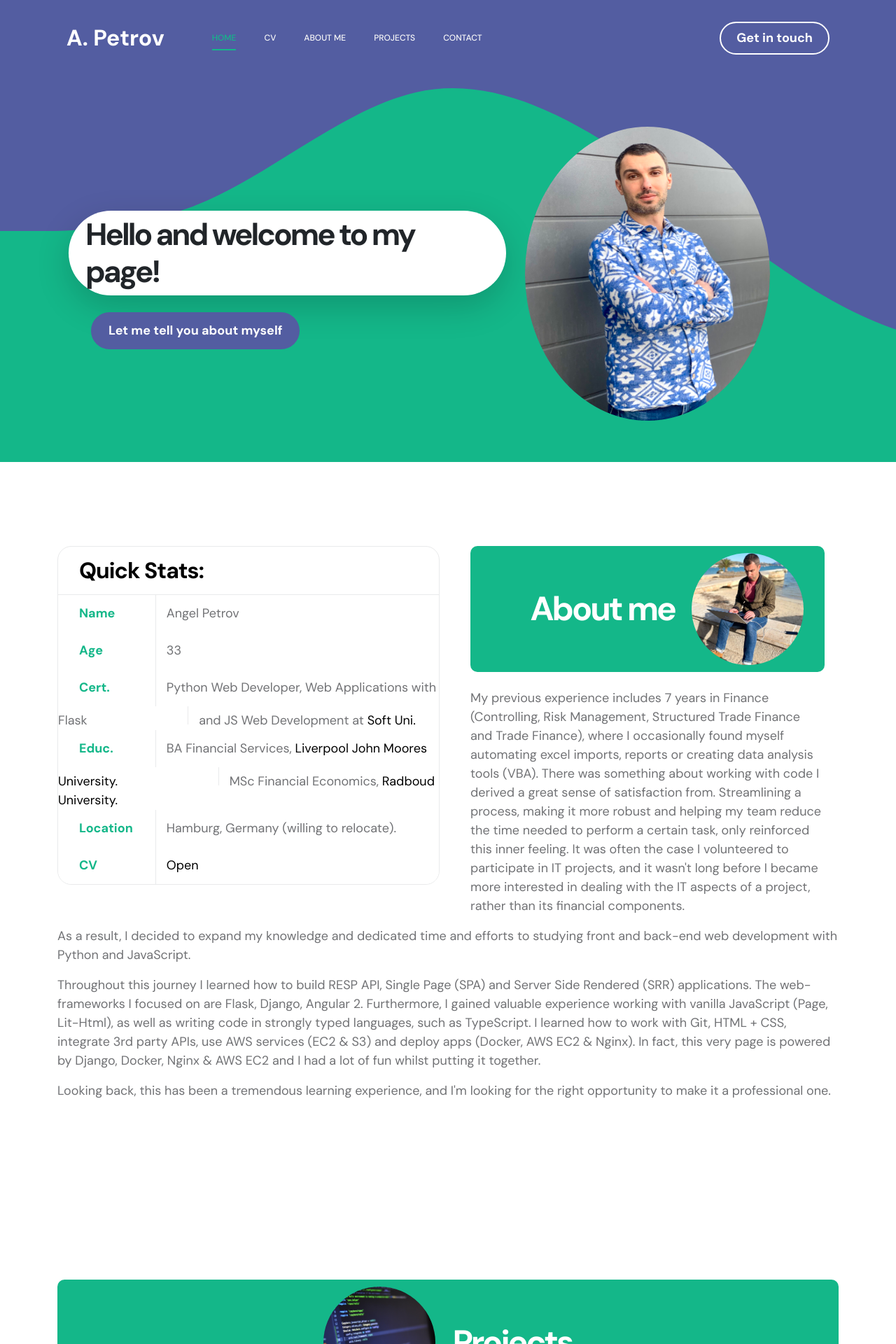
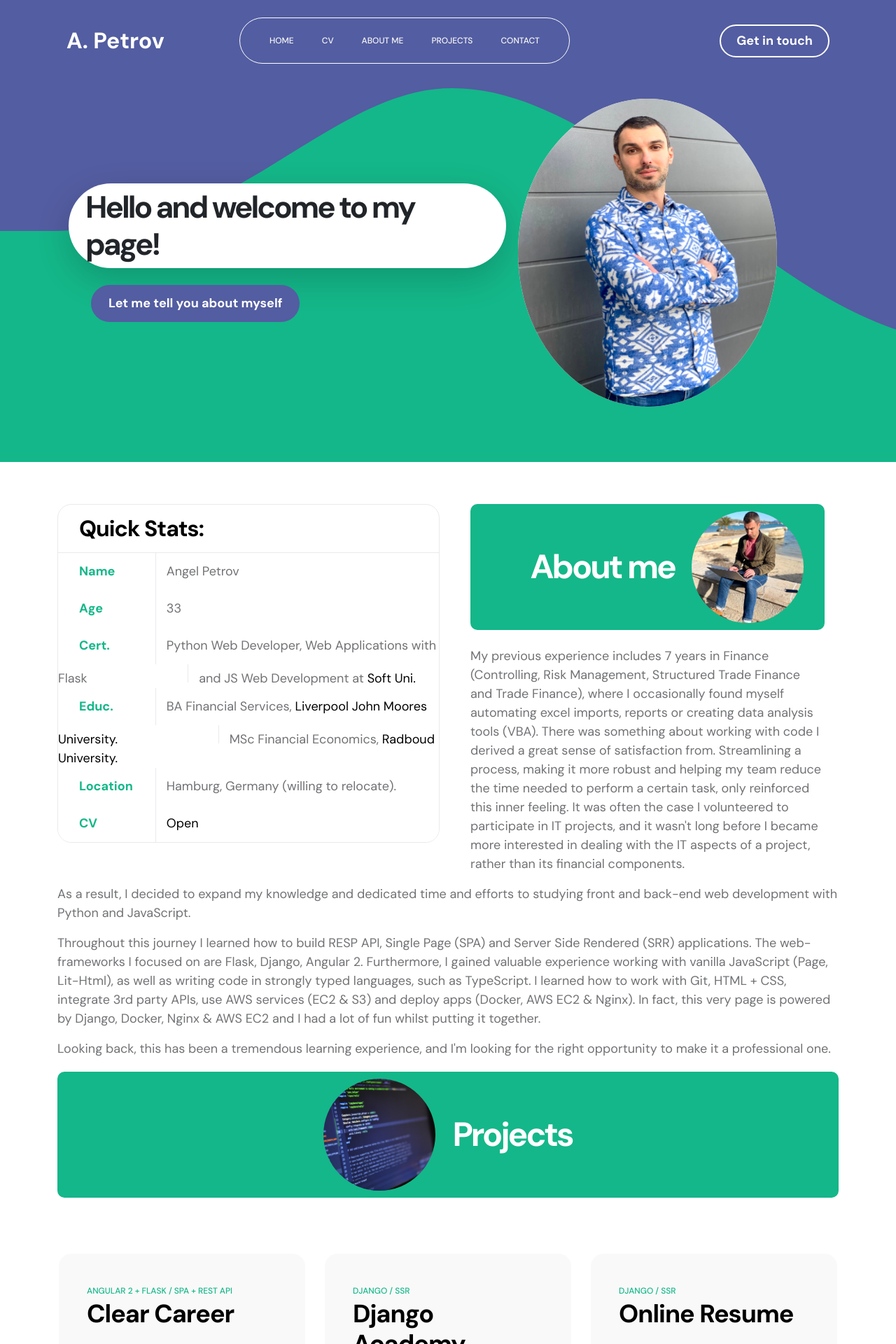
Before and after one commit to petrov8/Portfolio, a Django app: page / in a window 1280 px wide. Shown: the top 1920 px of the page at 70% size. Run offline with Django 4.2, Linux system fonts and the light colour scheme; parts of the project's set-up code (start-up, migrations or seed data) failed here and were passed over; some libraries are stand-ins or nearby versions.

Commit message:
404 error handling added, edited static files links, custom css class added

```diff
--- /dev/null
+++ b/Portfolio/exceptions.py
@@ -0,0 +1,6 @@
+
+from django.shortcuts import render
+
+
+def handle_404(request, exception):
+    return render(request, "exceptions/404.html", status=404)
--- a/Portfolio/settings.py
+++ b/Portfolio/settings.py
@@ -27,9 +27,11 @@ BASE_DIR = Path(__file__).resolve().parent.parent
 SECRET_KEY = 'django-insecure-8^b70)+%y!-!1@(zpa$38_%^6un09f*!!3d1e6k1e+-!ph(1+$'
 
 # SECURITY WARNING: don't run with debug turned on in production!
-DEBUG = True
+DEBUG = os.environ.get("DEBUG")
 
-ALLOWED_HOSTS = []
+print(DEBUG)
+
+ALLOWED_HOSTS = os.environ.get("ALLOWED_HOSTS").split(" ")
 
 EMAIL_BACKEND = "anymail.backends.sendinblue.EmailBackend"
 
--- a/Portfolio/urls.py
+++ b/Portfolio/urls.py
@@ -15,8 +15,13 @@ Including another URLconf
 """
 from django.contrib import admin
 from django.urls import path, include
+from Portfolio import exceptions as ex
+
 
 urlpatterns = [
     path('admin/', admin.site.urls),
     path("", include('app_home.urls')),
 ]
+
+
+handler404 = ex.handle_404
--- a/app_home/urls.py
+++ b/app_home/urls.py
@@ -1,5 +1,6 @@
 from django.urls import path
 import app_home.views as resource
+
 
 urlpatterns = [
     path("", resource.home_view, name="home"),
--- a/app_home/views.py
+++ b/app_home/views.py
@@ -10,11 +10,11 @@ from app_home.forms import ContactForm
 def home_view(request):
     form = ContactForm(request.POST or None)
     email_sent = False
-    form_errors = True if form.errors else False
+    form_errors = False
 
     if request.method == "POST":
-        if not form_errors:
-            email_sent = True
+        form_errors = True if form.errors else False
+        email_sent = True if send_email(request) else False
 
     return render(request, "base.html", {
         "form": form,
--- /dev/null
+++ b/static/css/custom.css
@@ -0,0 +1,71 @@
+
+
+.pb-300 {
+    padding-bottom: 300px;
+}
+
+.pb-350 {
+    padding-bottom: 350px;
+}
+.pb-250 {
+    padding-bottom: 250px!important;
+}
+
+.section-padding {
+    padding-bottom: 20px!important;
+    padding-top: 70px!important;
+}
+
+.section-padding-hero {
+    padding-top: 1px!important;
+    padding-bottom: 40px!important;
+}
+
+.section-padding-about {
+    padding-bottom: 1px!important;
+    padding-top: 60px!important;
+}
+
+.section-padding-projects {
+    padding-top: 1px!important;
+    padding-bottom: 30px!important;
+
+}
+
+.btn-message {
+    margin-bottom: 13px!important;
+}
+
+.pic-hero {
+    height: 440px!important;
+    width: 370px!important;
+}
+
+.pic-error {
+    height: 340px!important;
+    width: 340px!important;
+}
+
+.pic-error-404 {
+    height: 420px!important;
+    width: 380px!important;
+}
+
+.nav-btn-custom {
+    font-size: 13px;
+}
+
+.menu-btns {
+  border-radius: var(--border-radius-large);
+  background: transparent;
+  border-width: 1px;
+  font-size: 14px;!important;
+  border-style: solid;
+  border-color: var(--white-color);
+  color: var(--white-color);
+  padding: 8px 22px;
+}
+
+.nav-link-custom {
+    font-size: 14px;!important;
+}
--- a/templates/base.html
+++ b/templates/base.html
@@ -1,61 +1,55 @@
 <!doctype html>
 <html lang="en">
 
-    <head>
-        <meta charset="utf-8">
-        <meta name="viewport" content="width=device-width, initial-scale=1">
+{% load static %}
 
-        <meta name="description" content="">
-        <meta name="author" content="TemplateMo">
+    <!-- START HEADERS -->
 
-        <title href="">Angel's website</title>
+    {% include 'partials/headers.html' %}
 
-        <!-- CSS FILES -->
-        <link rel="preconnect" href="https://fonts.googleapis.com">
-
-        <link rel="preconnect" href="https://fonts.gstatic.com" crossorigin>
-
-        <link href="https://fonts.googleapis.com/css2?family=DM+Sans:wght@400;500;700&display=swap" rel="stylesheet">
-
-        <link href="/static/css/bootstrap.min.css" rel="stylesheet">
-
-        <link href="/static/css/bootstrap-icons.css" rel="stylesheet">
-
-        <link href="/static/css/magnific-popup.css" rel="stylesheet">
-
-        <link href="/static/css/templatemo-first-portfolio-style.css" rel="stylesheet">
-
-
-    </head>
+    <!-- END -->
 
     <body>
 
+    <!-- START NAV -->
 
         {% include 'partials/nav.html' %}
+
+    <!-- END -->
 
 
         <main>
 
             {% include 'partials/home.html' %}
 
+        <!-- START ABOUT_ME -->
+
             {% include 'partials/about_me.html' %}
+
+        <!-- END -->
+
+
+        <!-- START PROJECTS -->
 
             {% include "partials/projects.html" %}
 
+        <!-- END -->
+
+
+        <!-- START CONTACT SECTION -->
+
             {% include 'partials/contact.html' %}
+
+        <!-- END -->
 
         </main>
 
+
+        <!-- START FOOTER  -->
+
         {% include 'partials/footer.html' %}
 
-        <!-- JAVASCRIPT FILES -->
-        <script src="/static/js/jquery.min.js"></script>
-        <script src="/static/js/bootstrap.min.js"></script>
-        <script src="/static/js/jquery.sticky.js"></script>
-        <script src="/static/js/click-scroll.js"></script>
-        <script src="/static/js/jquery.magnific-popup.min.js"></script>
-        <script src="/static/js/magnific-popup-options.js"></script>
-        <script src="/static/js/custom.js"></script>
+        <!-- END -->
 
     </body>
 </html>
--- a/templates/partials/about_me.html
+++ b/templates/partials/about_me.html
@@ -1,6 +1,6 @@
 
 
-            <section class="about section-padding" id="about_me">
+            <section class="about  section-padding-about" id="about_me">
                 <div class="container">
                     <div class="row">
 
--- a/templates/partials/contact.html
+++ b/templates/partials/contact.html
@@ -22,7 +22,7 @@
                                 {% if form.errors %}
                                     {% for field in form %}
                                         {% for error in field.errors %}
-                                            <li class="custom-btn" style="background: red; font-weight: normal"> "{{ field.label }}" - {{ error }}</li>
+                                            <li class="custom-btn btn-message" style="background: red; font-weight: normal"> "{{ field.label }}" - {{ error }}</li>
                                         {% endfor %}
                                     {% endfor %}
                                 {% endif %}
--- a/templates/partials/footer.html
+++ b/templates/partials/footer.html
@@ -1,3 +1,5 @@
+
+{% load static %}
 
         <footer class="site-footer">
             <div class="container">
@@ -6,9 +8,7 @@
                     <div class="col-lg-12 col-12">
                         <div class="copyright-text-wrap">
                             <p class="mb-0">
-                                <span class="copyright-text">Copyright © 2023 <a>Angel Petrov</a>. All rights reserved.</span>
-                                Template by:
-                                <a rel="sponsored" href="https://templatemo.com" target="_blank">TemplateMo</a>
+                                <span class="copyright-text">Copyright © 2023 <a>A. Petrov</a>. All rights reserved.</span>
                             </p>
                         </div>
                     </div>
@@ -16,3 +16,11 @@
                 </div>
             </div>
         </footer>
+
+        <script src="{% static 'js/jquery.min.js' %}"></script>
+        <script src="{% static 'js/bootstrap.min.js'%}"></script>
+        <script src={% static 'js/jquery.sticky.js' %}></script>
+        <script src={% static 'js/click-scroll.js' %}></script>
+        <script src={% static 'js/jquery.magnific-popup.min.js' %}></script>
+        <script src={% static 'js/magnific-popup-options.js' %}></script>
+        <script src={% static 'js/custom.js'%}></script>
--- /dev/null
+++ b/templates/partials/headers.html
@@ -0,0 +1,32 @@
+
+
+{% load static %}
+
+
+    <head>
+        <meta charset="utf-8">
+        <meta name="viewport" content="width=device-width, initial-scale=1">
+
+        <meta name="description" content="">
+        <meta name="author" content="TemplateMo">
+
+        <title href="">Angel's website</title>
+
+        <!-- CSS FILES -->
+        <link rel="preconnect" href="https://fonts.googleapis.com">
+
+        <link rel="preconnect" href="https://fonts.gstatic.com" crossorigin>
+
+        <link href="https://fonts.googleapis.com/css2?family=DM+Sans:wght@400;500;700&display=swap" rel="stylesheet">
+
+        <link href="{% static 'css/bootstrap.min.css' %}" rel="stylesheet">
+
+        <link href= "{% static 'css/custom.css' %}" rel="stylesheet">
+
+        <link href="{% static 'css/bootstrap-icons.css' %}" rel="stylesheet">
+
+        <link href="{% static 'css/magnific-popup.css'%}" rel="stylesheet">
+
+        <link href="{% static 'css/templatemo-first-portfolio-style.css'%}" rel="stylesheet">
+
+    </head>
--- a/templates/partials/home.html
+++ b/templates/partials/home.html
@@ -1,6 +1,8 @@
 
-            <section class="hero d-flex justify-content-center align-items-center" id="home">
-                <div class="container">
+
+
+            <section class="hero d-flex justify-content-center pb-300 align-items-center" id="home">
+                <div class="container section-padding-hero">
                     <div class="row">
 
                         {% include "partials/sub-partials/hero_section_render.html" %}
--- a/templates/partials/nav.html
+++ b/templates/partials/nav.html
@@ -1,4 +1,3 @@
-
 
 
     <nav class="navbar navbar-expand-lg">
@@ -10,20 +9,15 @@
 
                 <a href="{% url 'home' %}" class="navbar-brand mx-auto mx-lg-0">A. Petrov</a>
 
-                <div class="d-flex align-items-center d-lg-none">
-                    <a class="custom-btn btn" href="#contact">
-                        Get in touch
-                    </a>
-                </div>
 
                 <div class="collapse navbar-collapse" id="navbarNav">
-                    <ul class="navbar-nav ms-lg-5">
+                    <ul class="navbar-nav mx-auto menu-btns">
 
-                                <li class="nav-item">
+                                <li class="">
                                     <a class="nav-link click-scroll" href="#home">Home</a>
                                 </li>
 
-                                <li class="nav-item">
+                                <li class="">
                                     <a class="nav-link click-scroll"
                                        href="https://drive.google.com/file/d/1ByrfFyRVAwtqLn0PPWJ9nigHPM-Efa2_/view?usp=share_link"
                                        target="_blank">
@@ -31,16 +25,16 @@
                                     </a>
                                 </li>
 
-                                <li class="nav-item">
+                                <li class="">
                                     <a class="nav-link click-scroll" href="#about_me">About Me</a>
                                 </li>
 
 
-                                <li class="nav-item">
+                                <li class="">
                                     <a class="nav-link click-scroll" href="#projects">Projects</a>
                                 </li>
 
-                                <li class="nav-item">
+                                <li class="">
                                     <a class="nav-link click-scroll" href="#contact">Contact</a>
                                 </li>
                     </ul>
--- a/templates/partials/projects.html
+++ b/templates/partials/projects.html
@@ -1,9 +1,9 @@
 
-        <section class="projects section-padding" id="projects">
+        <section class="projects section-padding-projects" id="projects">
             <div class="container">
                 <div class="row">
 
-                    <div class="col-lg-8 col-md-8 col-12" style='width: 1600px'>
+                    <div class="col-lg-8 col-md-8 col-12 section-padding-projects" style='width: 1600px'>
                         <div class="section-title-wrap d-flex justify-content-center align-items-center mb-4">
                             <img src="/static/images/section_photos/projects.jpg" class="avatar-image img-fluid" alt="">
 
--- a/templates/partials/sub-partials/hero_section_render.html
+++ b/templates/partials/sub-partials/hero_section_render.html
@@ -1,12 +1,13 @@
 
+{% load static %}
 
 {% if form_errors %}
 
-            <div class="col-lg-7 col-12">
+            <div class="col-lg-8 col-11 section-padding-hero">
                 <div class="hero-text">
                     <div class="hero-title-wrap d-flex align-items-center mb-4">
 
-                        <h1 class="hero-title ms-3 mb-0">Some errors there are. To correct them you have... Yes, hrrmmm. </h1>
+                        <h1 class="hero-title ms-3 mb-0">Some errors there are. To correct them you must... Yes, hrrmmm. </h1>
 
                     </div>
 
@@ -14,43 +15,42 @@
                 </div>
             </div>
 
-            <div class="col-lg-4 col-12 position-relative">
+            <div class="col-lg-3 col-12 position-relative">
                 <div class="here-image-wrap"></div>
-                <img src="/static/images/section_photos/yoda_using_the_force_2.webp" class="hero-image-wrap img-fluid"
-                     style="height: 380px; width: 350px"
-                     alt="">
+                <img src="{% static 'images/section_photos/yoda_using_the_force_2.webp' %}" class="hero-image-wrap img-fluid"
+                     alt="form error picture"
+                style="height: 380px; width: 340px">
             </div>
 
 
 
 {%  elif not email_sent %}
 
-            <div class="col-lg-7 col-12">
+            <div class="col-lg-7 col-12 section-padding-hero">
                 <div class="hero-text">
                     <div class="hero-title-wrap d-flex align-items-center mb-4">
 
                         <h1 class="hero-title ms-3 mb-0">Hello and welcome to my page!</h1>
                     </div>
 
-                    <p class="ms-5 mb-0"><a class="custom-btn btn custom-link" href="#about_me">Let me tell you about myself</a></p>
+                    <p class="ms-5 mb-0 "><a class="custom-btn btn custom-link" href="#about_me">Let me tell you about myself</a></p>
                 </div>
             </div>
 
             <div class="col-lg-4 col-12 position-relative">
                 <div class="here-image-wrap"></div>
-                <img src="/static/images/my_pics/by_garage_door.JPG" class="hero-image-wrap img-fluid"
-                     style="height: 420px; width: 350px"
+                <img src="{% static 'images/my_pics/by_garage_door.JPG' %}" class="hero-image-wrap pic-hero img-fluid"
                      alt="">
             </div>
 
-{% else %}
+{% elif email_sent %}
 
-                <div class="col-lg-7 col-12">
+                <div class="col-lg-7 col-12 section-padding-hero">
                 <div class="hero-text">
                     <div class="hero-title-wrap d-flex align-items-center mb-4">
-                        <h1 class="hero-title ms-3 mb-0">
+                        <h1 class="hero-title ms-2 mb-3">
                             Thank you for your message! <br>
-                            I will be in touch shortly.
+                            I will get back to you shortly.
                         </h1>
 
                     </div>
@@ -59,8 +59,7 @@
 
             <div class="col-lg-4 col-12 position-relative">
                 <div class="here-image-wrap"></div>
-                <img src="/static/images/my_pics/bench_by_the_beach.jpeg" class="hero-image-wrap img-fluid"
-                     style="height: 420px; width: 350px"
+                <img src="{% static 'images/my_pics/bench_by_the_beach.jpeg' %}" class="hero-image-wrap pic-hero img-fluid"
                      alt="">
             </div>
 
```
Also changed, not shown: templates/exceptions/404.html (added, +59 -0 lines), static/images/death_star.jpg (added).
